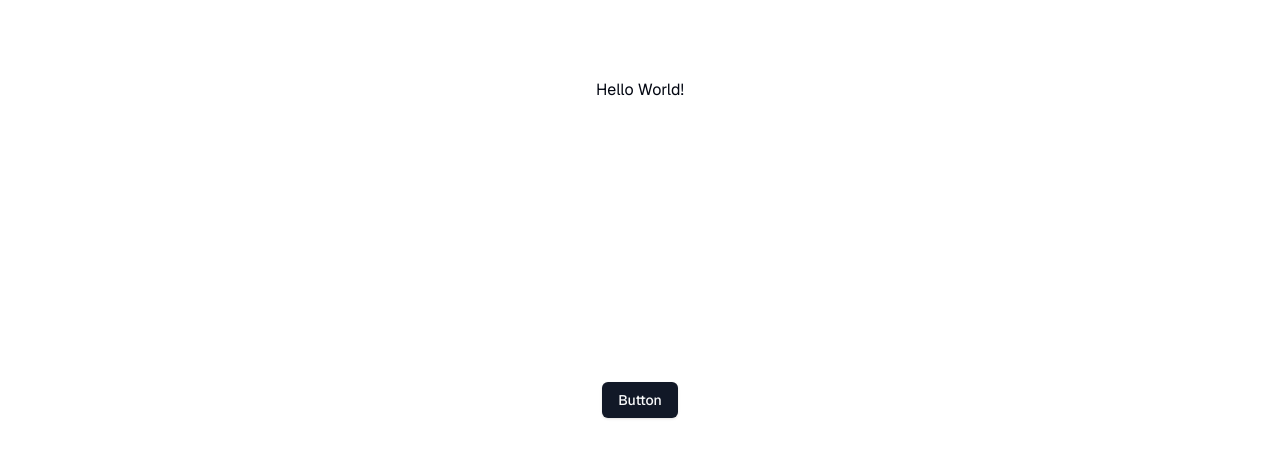
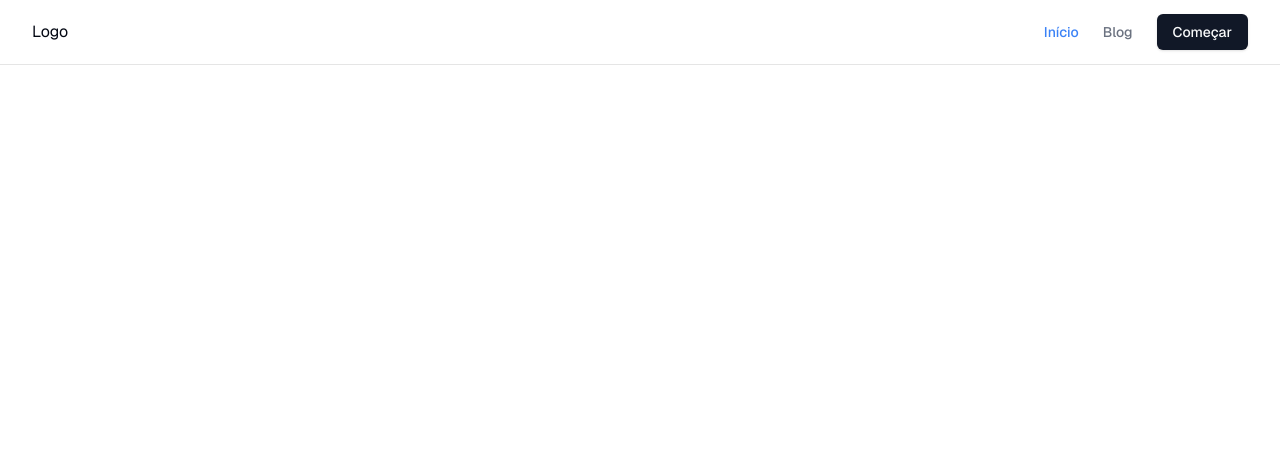
Before and after one commit to leo-pansonato/rocketseat, a Next.js app in the folder nextjs/blog/: page / in a window 1280 px wide. Shown: the top 458 px of the page. Built offline with nearby package versions, Linux system fonts and the light colour scheme.

Commit message:
feat: header component

```diff
--- /dev/null
+++ b/nextjs/blog/src/components/header/index.tsx
@@ -0,0 +1,38 @@
+import Link from "next/link";
+import { Button } from "../ui/button";
+import { useRouter } from "next/router";
+import { cn } from "@/lib/utils";
+
+export const Header = () => {
+	const router = useRouter();
+
+	const isHomePage = router.pathname === "/";
+   const isBlogPage = router.pathname.startsWith("/blog");
+
+	return (
+		<header className="fixed top-0 z-50 w-full border-b border-black/10 bg-background/95 backdrop:blur supports-[backdrop-filter:bg-background/60]">
+			<div className="mx-auto max-w-7xl px-4 sm:px-6 lg:px-8">
+				<div className="flex h-16 items-center justify-between">
+					<Link href={"/"}>Logo</Link>
+
+					<nav className="flex items-center gap-6">
+						<Link
+							href={"/"}
+							className={cn(
+								"text-sm font-medium transition-colors hover:text-primary",
+								isHomePage ? "text-blue-500" : "text-muted-foreground"
+							)}
+						>
+							Início
+						</Link>
+						<Link href={"/blog"} className={cn(
+								"text-sm font-medium transition-colors hover:text-primary",
+								isBlogPage ? "text-blue-500" : "text-muted-foreground"
+							)}>Blog</Link>
+						<Button variant={"default"}>Começar</Button>
+					</nav>
+				</div>
+			</div>
+		</header>
+	);
+};
--- /dev/null
+++ b/nextjs/blog/src/components/index.ts
@@ -0,0 +1 @@
+export { Header } from "@/components/header";
--- a/nextjs/blog/src/pages/index.tsx
+++ b/nextjs/blog/src/pages/index.tsx
@@ -1,6 +1,5 @@
-import { Button } from "@/components/ui/button";
+import { Header } from "@/components";
 import { Geist, Geist_Mono } from "next/font/google";
-import Link from "next/link";
 
 const geistSans = Geist({
 	variable: "--font-geist-sans",
@@ -18,8 +17,7 @@ export default function Home() {
 			className={`${geistSans.variable} ${geistMono.variable} grid grid-rows-[20px_1fr_20px] items-center justify-items-center min-h-screen p-8 pb-20 gap-16 sm:p-20 font-[family-name:var(--font-geist-sans)]
 `}
 		>
-			<h2>Hello World!</h2>
-         <Button>Button</Button>
+         <Header />
 		</div>
 	);
 }
```
